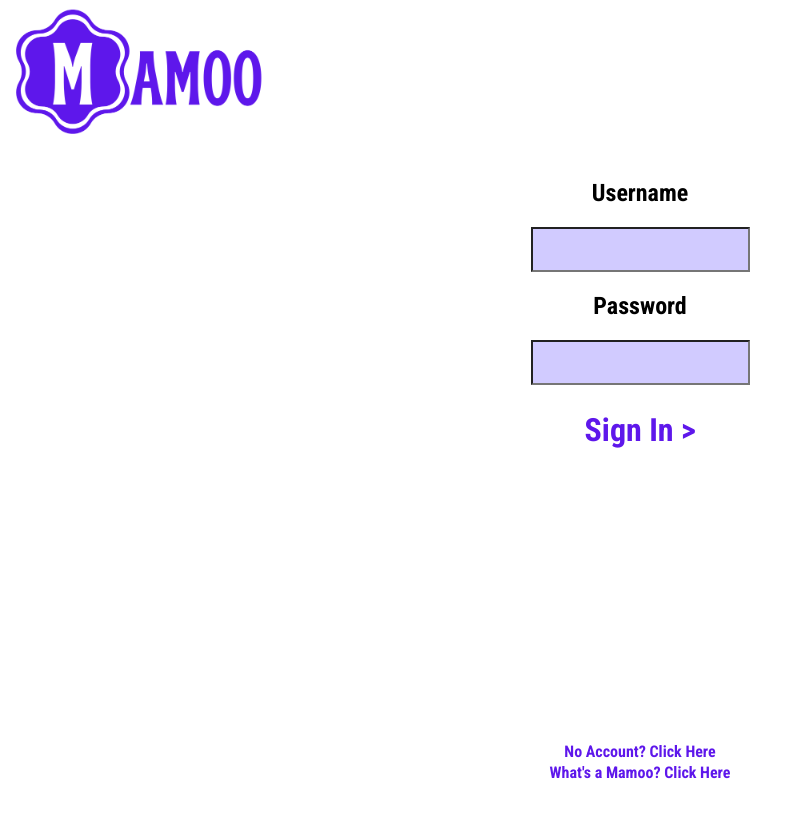
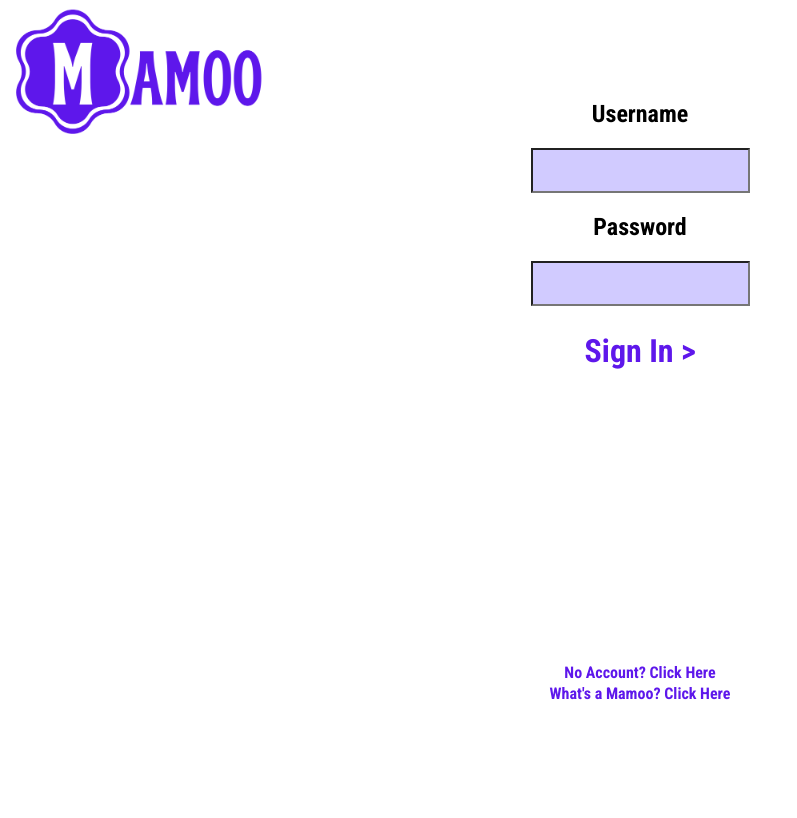
Before and after one commit to Garofalo/mamoo, a React (Create React App) app in the folder client/: page /signin in a window 1280 px wide. Shown: the top 818 px of the page, without its empty margins (0-797 px from the left). Built offline with nearby package versions, Linux system fonts and the light colour scheme.

Commit message:
fixed issue with spacing

```diff
--- a/client/src/screens/AllMamoos/AllMamoos.css
+++ b/client/src/screens/AllMamoos/AllMamoos.css
@@ -32,12 +32,12 @@
     padding: 30px;
   }
 
-  #mam-card-container{
+  #mapped-moos{
     display: flex;
     flex-direction: column;
   }
 
-  #mam-card-container>*{
+  #mapped-moos>*{
     margin: 5%;
   }
 
--- a/client/src/screens/Header/Header.css
+++ b/client/src/screens/Header/Header.css
@@ -12,11 +12,15 @@
 }
 header{
     display: flex;
-    flex-direction: column;
+    flex-direction: row;
     margin-bottom: 3%;
+
+
 }
 
-
+.head-holder{
+    grid-column: 1/span 6;
+}
 .menu-button{
 
     height: 75px;
@@ -49,6 +53,9 @@ header{
 .dropdown > *{
     font-size: 1em;
 }
+.flex-abs-holder{
+    width: 250px;
+}
 
 @media (max-width:500px){
     .menu-button{
--- a/client/src/screens/Header/Header.jsx
+++ b/client/src/screens/Header/Header.jsx
@@ -81,26 +81,27 @@ export default function Header({profile, setProfile }){
 
 
     return(
-        <div>
+        <div className="head-holder">
            {
                 user === true ?
                 <header>
-                    <div className="menu">
-                        <button className={`menu-button ${downUp}`} onClick={toggleUpDown}/>
 
-                        <div className={`${showMenu} dropdown`}>
+                        <div className="menu">
+                            <button className={`menu-button ${downUp}`} onClick={toggleUpDown}/>
+
+                            <div className={`${showMenu} dropdown`}>
                             <button className="display-nav" onClick={goToHome}id="username">Home ></button>
                             <button className="display-nav" onClick={goToCreate}>Make a Mamoo ></button>
                             <button className="display-nav" onClick={goToAbout}>About ></button>
                             <button  className="display-nav" onClick={handleLogout}>Log Out ></button>
 
+                            </div>
+
                         </div>
 
-
-                    </div>
-                    {
+                    <div>{
                         createToggle === false ? <button className='left-header' onClick={goToCreate}>Make a Mamoo ></button> :  <button className='back-left-header' onClick={leaveCreate}>{`< Back`}</button>
-                    }
+                    }</div>
                 </header>
                  :
                  <header>
--- a/client/src/screens/Layout/Layout.css
+++ b/client/src/screens/Layout/Layout.css
@@ -1,12 +1,12 @@
 .layout{
     display: grid;
     grid-template-columns: repeat(5, 1fr);
-    grid-template-rows: repeat(10, 1fr);
+    grid-template-rows: repeat(10, 10vh);
 }
 .layout-children{
     grid-column: 1/6;
-    grid-row: 2/11;
+    grid-row: 2/span 10;
     grid-template-columns: repeat(5, 1fr);
-    grid-template-rows: repeat(8, 1fr);
+    grid-template-rows: repeat(5, 1fr);
 
 }
```
